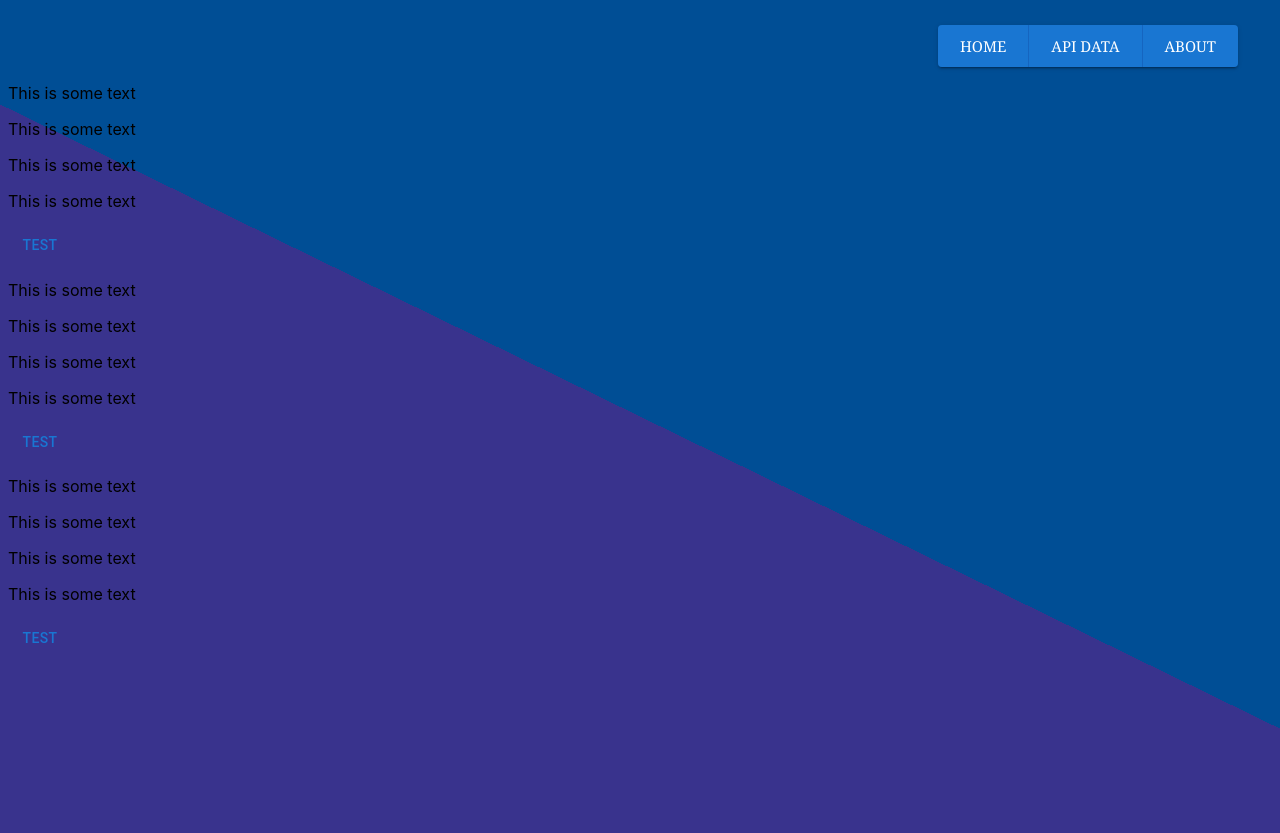
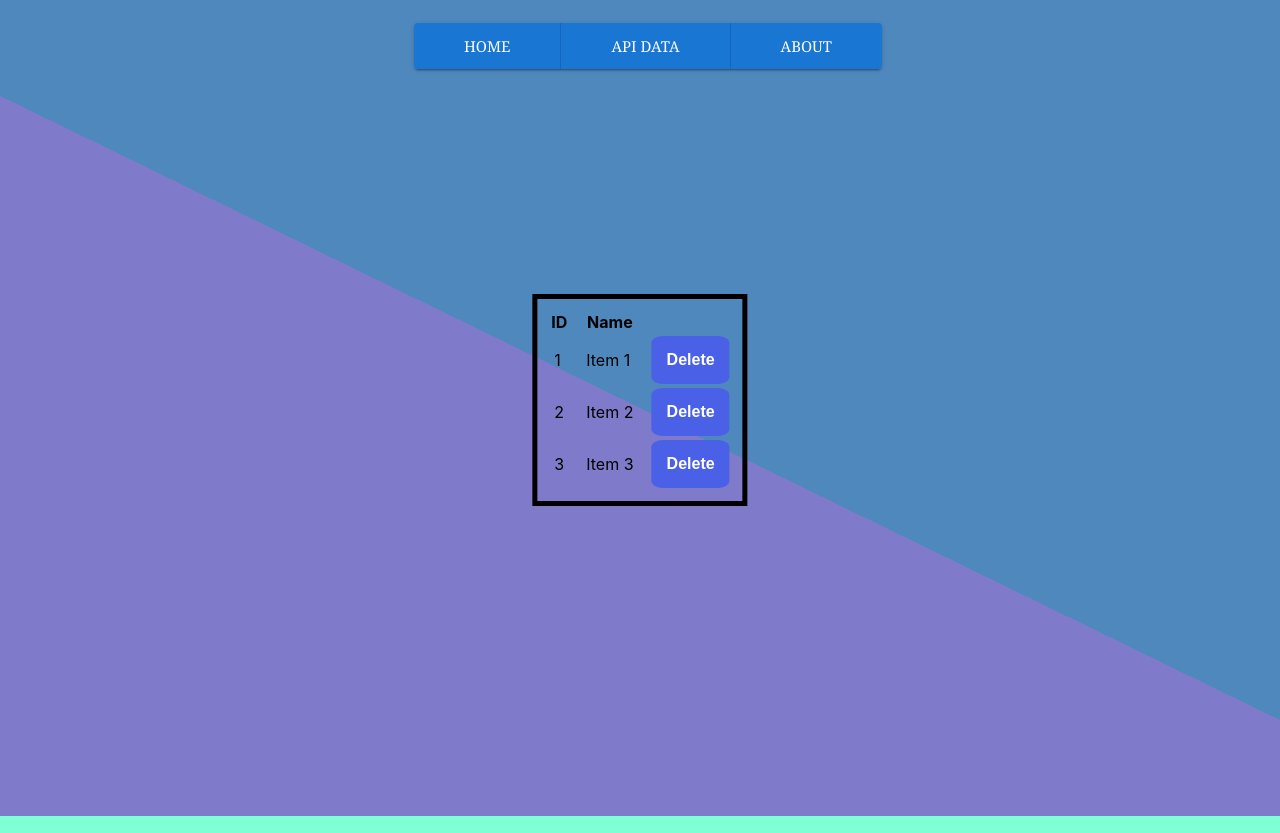
Before and after one commit to nrfletcher/mock_cicd_2023, a React (Create React App) app in the folder frontend/app/: page / in a window 1280 px wide. Built offline with nearby package versions, Linux system fonts and the light colour scheme.

Commit message:
Added table + header

```diff
--- a/frontend/app/src/App.js
+++ b/frontend/app/src/App.js
@@ -1,14 +1,16 @@
 
 import 'jquery/dist/jquery.min.js'
-import Button from '@mui/material/Button'
-import LandingPage from './components/LandingPage';
 import './resources/index.css';
-import DummyText from './components/DummyText';
+import Table from './components/Table';
+import Header from './components/Header';
 
 function App() {
   return (
-    <div className="diagonal-split">
-      <LandingPage></LandingPage>
+    <div>
+      <Header className="header"></Header>
+      <div className='table'>
+        <Table className=""></Table>
+      </div>
     </div>
   );
 }
--- a/frontend/app/src/components/DummyText.jsx
+++ /dev/null
@@ -1,16 +0,0 @@
-import { Button } from "@mui/material";
-import React from "react";
-
-function DummyText() {
-    return (
-        <div>
-            <p>This is some text</p>
-            <p>This is some text</p>
-            <p>This is some text</p>
-            <p>This is some text</p>
-            <Button>Test</Button>
-        </div>
-    );
-}
-
-export default DummyText;
--- a/frontend/app/src/components/Footer.jsx
+++ b/frontend/app/src/components/Footer.jsx
@@ -1,8 +1,11 @@
 import React from "react";
+import '../resources/footer.css'
 
 function Footer() {
     return(
-
+        <div className="footer">
+            <p>This is some footer test text</p>
+        </div>
     );
 }
 
--- a/frontend/app/src/components/Header.jsx
+++ b/frontend/app/src/components/Header.jsx
@@ -11,12 +11,12 @@ const theme = createTheme({
 
 function Header() {
     return(
-        <div style={{ display: 'flex', justifyContent: 'flex-end', marginRight: 50, marginTop: 25 }}>
+        <div style={{ display: 'flex', justifyContent: 'center', paddingTop: 15 }}>
             <ThemeProvider theme={theme}>
                 <ButtonGroup variant="contained" aria-label="outlined primary button group" size="large">
-                    <Button>Home</Button>
-                    <Button>API Data</Button>
-                    <Button>About</Button>
+                    <Button style={{ paddingTop: 10, paddingBottom: 10, paddingLeft: 50, paddingRight: 50}}>Home</Button>
+                    <Button style={{ paddingTop: 10, paddingBottom: 10, paddingLeft: 50, paddingRight: 50}}>API Data</Button>
+                    <Button style={{ paddingTop: 10, paddingBottom: 10, paddingLeft: 50, paddingRight: 50}}>About</Button>
                 </ButtonGroup>
             </ThemeProvider>
         </div>
--- a/frontend/app/src/components/LandingPage.jsx
+++ b/frontend/app/src/components/LandingPage.jsx
@@ -1,14 +1,10 @@
 import React from "react";
-import DummyText from "./DummyText";
 import Header from "./Header";
 
 function LandingPage() {
     return (
         <div>
             <Header></Header>
-            <DummyText></DummyText>
-            <DummyText></DummyText>
-            <DummyText></DummyText>
         </div>
     );
 }
--- /dev/null
+++ b/frontend/app/src/components/Table.jsx
@@ -0,0 +1,55 @@
+import React, { useState } from 'react';
+import '../resources/table.css';
+
+const Table = () => {
+    const [items, setItems] = useState([
+        { id: 1, name: 'Item 1'},
+        { id: 2, name: 'Item 2'},
+        { id: 3, name: 'Item 3'}
+    ]);
+
+    const removeItem = (itemId) => {
+        setItems(items.filter(item => item.id !== itemId));
+    };
+
+    return (
+        <div>
+            <table>
+                <thead>
+                    <tr style={{ marginBottom: '10px'}}>
+                        <th>ID</th>
+                        <th>Name</th>
+                        <th></th>
+                    </tr>
+                </thead>
+                <tbody>
+                    {items.map(item => (
+                        <TableRow
+                            key={item.id}
+                            item={item}
+                            removeItem={removeItem}
+                        />
+                    ))}
+                </tbody>
+            </table>
+        </div>
+    );
+};
+
+const TableRow = ({ item, removeItem }) => {
+    const handleDelete = () => {
+        removeItem(item.id);
+    };
+
+    return (
+        <tr style={{ margin: '5px'}}>
+            <td style={{ padding: '5px'}}>{item.id}</td>
+            <td style={{ padding: '15px'}}>{item.name}</td>
+            <td>
+                <button onClick={handleDelete} className='btn'>Delete</button>
+            </td>
+        </tr>
+    );
+};
+
+export default Table;
--- a/frontend/app/src/resources/index.css
+++ b/frontend/app/src/resources/index.css
@@ -7,22 +7,19 @@ body {
     -webkit-font-smoothing: antialiased;
     -moz-osx-font-smoothing: grayscale;
     background-color: aquamarine;
-    background-image: -webkit-linear-gradient(64deg, #39338d 50%, #004E95 50%);
+    background-image: -webkit-linear-gradient(64deg, #7f7aca 50%, #4f88bd 50%);
     background-repeat: no-repeat;
     background-position: center;
     background-size: cover;
     width: 100%;
     height:100vh;  /* responsive height */
-
   }
 
-
-
-  code {
-    font-family: source-code-pro, Menlo, Monaco, Consolas, 'Courier New',
-      monospace;
+  .table {
+    border: 5px solid;
+    position: absolute;
+    top: 50%;
+    left: 50%;
+    transform: translate(-50%, -50%);
+    padding: 10px;
   }
-
-  .main-text {
-    text-align: center;
-  }
--- /dev/null
+++ b/frontend/app/src/resources/table.css
@@ -0,0 +1,24 @@
+.btn {
+    display: inline-flex;
+    justify-content: center;
+    align-items: center;
+    padding: 15px 15px;
+    border: none;
+    border-radius: 15%;
+    background-color: #4a61e7;
+    color: #ffffff;
+    font-size: 16px;
+    font-weight: bold;
+    text-decoration: none;
+    cursor: pointer;
+    transition: background-color 0.3s ease;
+  }
+
+  .btn:hover {
+    background-color: #4238c7;
+  }
+
+  .btn:focus {
+    outline: none;
+    box-shadow: 0 0 0 3px rgba(0, 0, 0, 0.2);
+  }
```
Also changed, not shown: frontend/app/src/resources/footer.css (+10 -0 lines), frontend/app/src/resources/header.css (+10 -0 lines), 1 other file (tests, documents, lock files or other folders).
